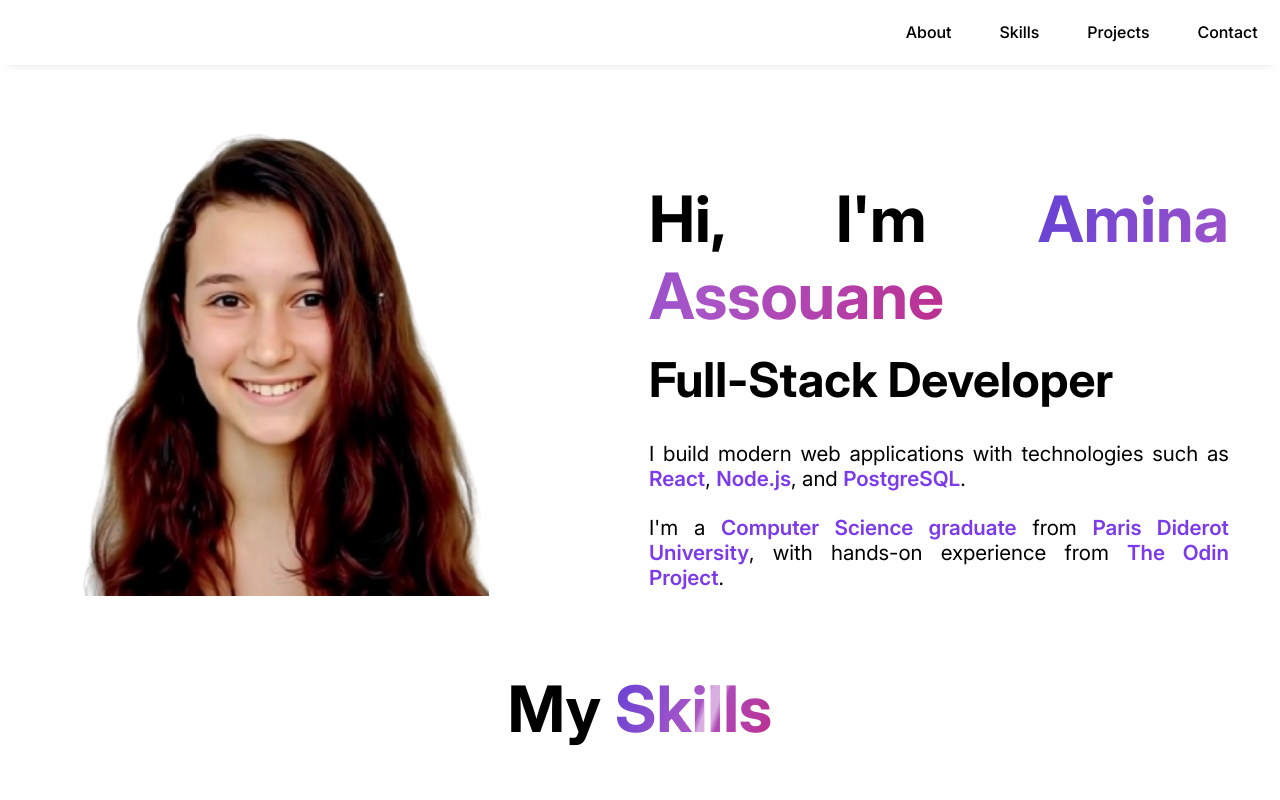
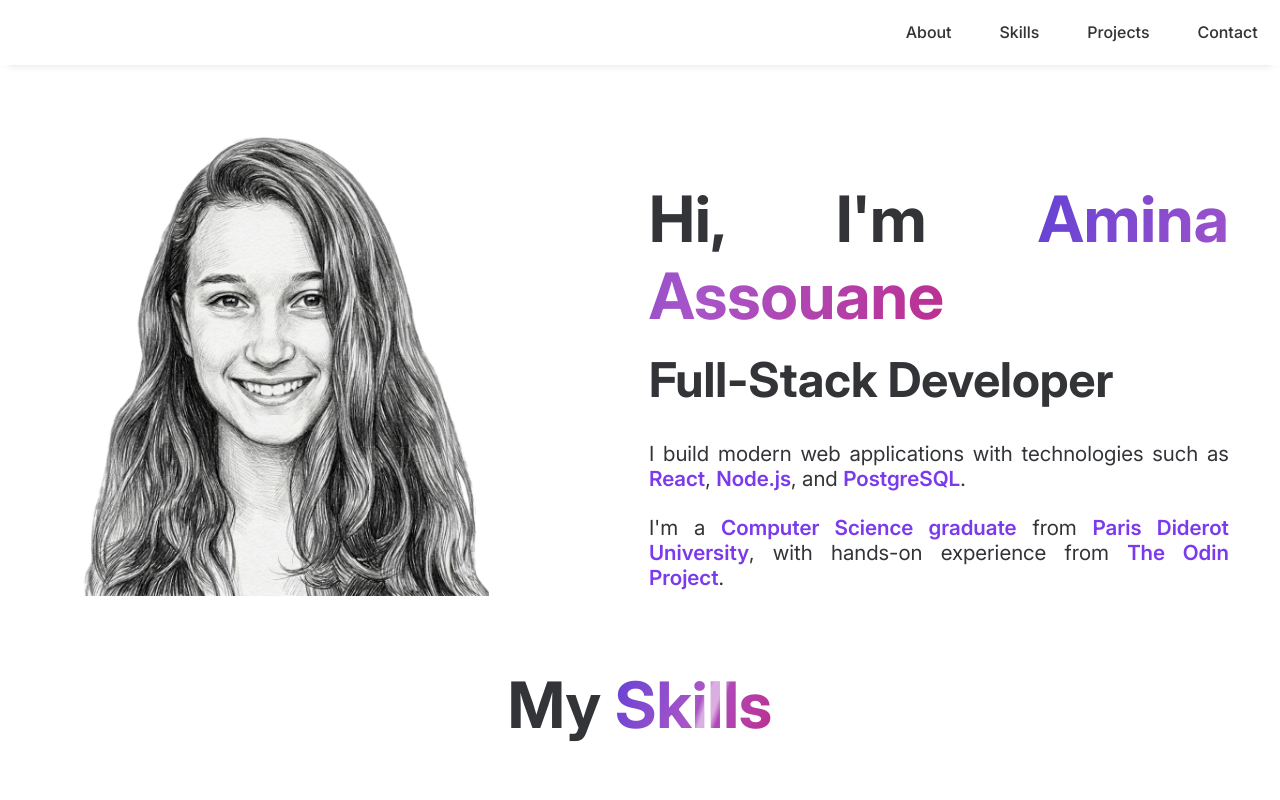
Before and after one commit to AminaAssouane/portfolio, a React (Vite) app: page / in a window 1280 px wide. Shown: the top 800 px of the page. Built offline with nearby package versions, Linux system fonts and the light colour scheme.

Commit message:
feat: add drawing style of hero picture

```diff
--- a/src/components/Hero/Hero.jsx
+++ b/src/components/Hero/Hero.jsx
@@ -1,10 +1,10 @@
 import styles from "./Hero.module.css";
-import image from "../../assets/images/Photo.png";
+import image from "../../assets/images/PhotoDrawing.png";
 
 export default function Hero() {
   return (
     <div className={styles.hero}>
-      <section className={styles.image}>
+      <section className={styles.heroImage}>
         <img src={image} alt="" />
       </section>
       <section className={styles.about}>
--- a/src/components/Hero/Hero.module.css
+++ b/src/components/Hero/Hero.module.css
@@ -7,10 +7,29 @@
   gap: 10rem;
 }
 
-.hero img {
+.heroImage {
+  position: relative;
+  display: inline-block;
+}
+
+.heroImage img {
+  display: block;
   height: 30rem;
   width: auto;
+  object-fit: cover;
+  object-position: top;
 }
+/*
+.heroImage::after {
+  content: "";
+  position: absolute;
+  bottom: 0;
+  left: 0;
+  right: 0;
+  height: 10rem;
+  background: linear-gradient(to bottom, transparent, white);
+  pointer-events: none;
+} */
 
 .hero h1 {
   margin-top: 4rem;
--- a/src/index.css
+++ b/src/index.css
@@ -15,7 +15,7 @@
 
 :root {
   --background: white;
-  --color: black;
+  --color: #333438;
   --primary: #7c3aed;
 }
 
```
Also changed, not shown: src/assets/images/PhotoDrawing.png (added).
